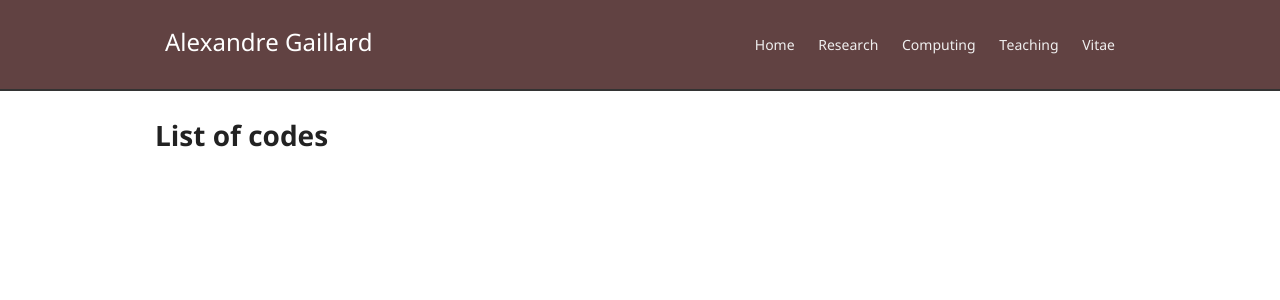
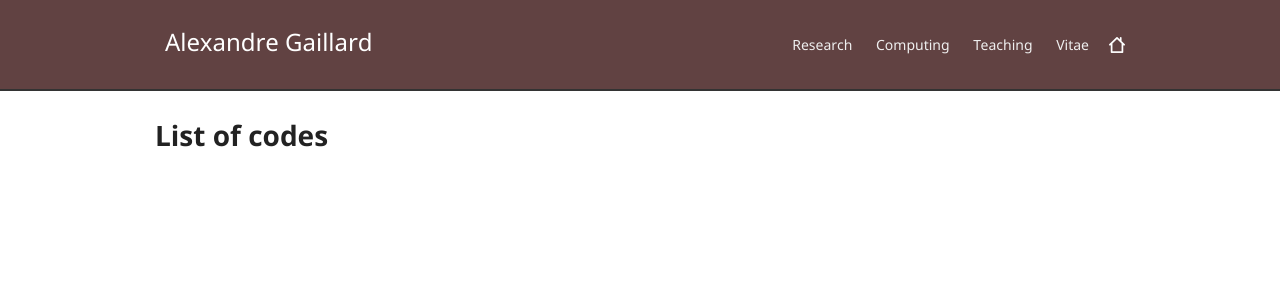
Before and after one commit to AGaillardTSE/AGaillardTSE.github.io, a Jekyll site: the page built from codes.md, in a window 1280 px wide. Shown: the top 300 px of the page. Built offline with Jekyll 4.4.1, drawn with Linux system fonts in a browser that asks for light colours; our own code applies the rules of GitHub Pages for plain Markdown files.

Commit message:
Update page.html

```diff
--- a/_layouts/page.html
+++ b/_layouts/page.html
@@ -16,11 +16,11 @@
       <div class="wrapper">
 <div class="title_alex" style="font-size: 24px;padding-bottom: 10px;font-size: 24px;">Alexandre Gaillard</div>
 <div class="nav_alex">
-  <a href="http://agaillard.eu">Home</a>
   <a href="http://agaillard.eu/research/">Research</a>
   <a href="http://agaillard.eu/computing/">Computing</a>
   <a href="http://agaillard.eu/teaching/">Teaching</a>
   <a target="_blank" href="http://agaillard.eu/CV-English.pdf">Vitae</a>
+  <a href="http://agaillard.eu" style="padding-right:16px;"><img src="http://agaillard.eu/home-2-xxl.png" style="position: absolute;width:16px;top:37px;"/></a>
 </div>
 </div>
 </div>
```
